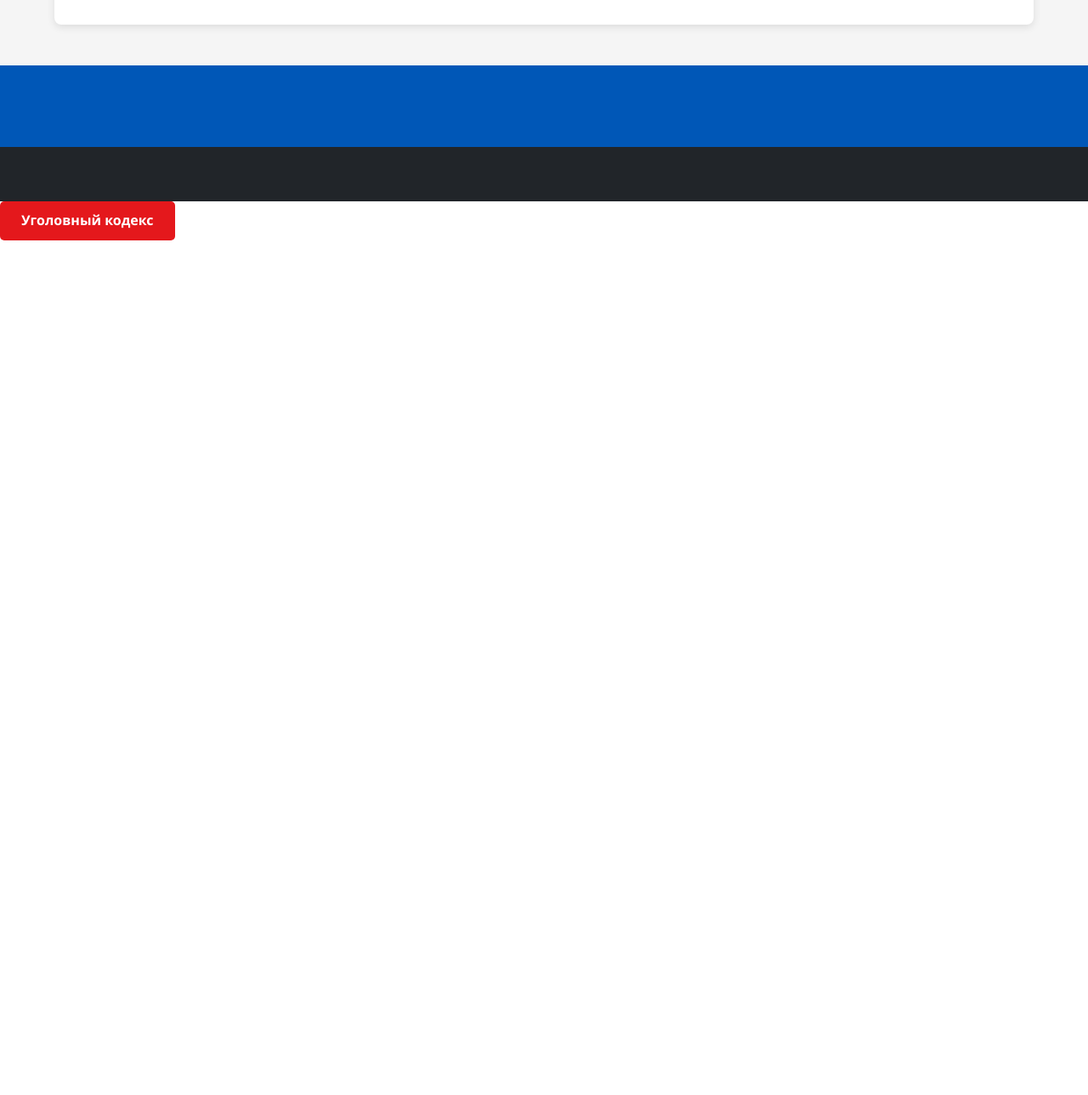
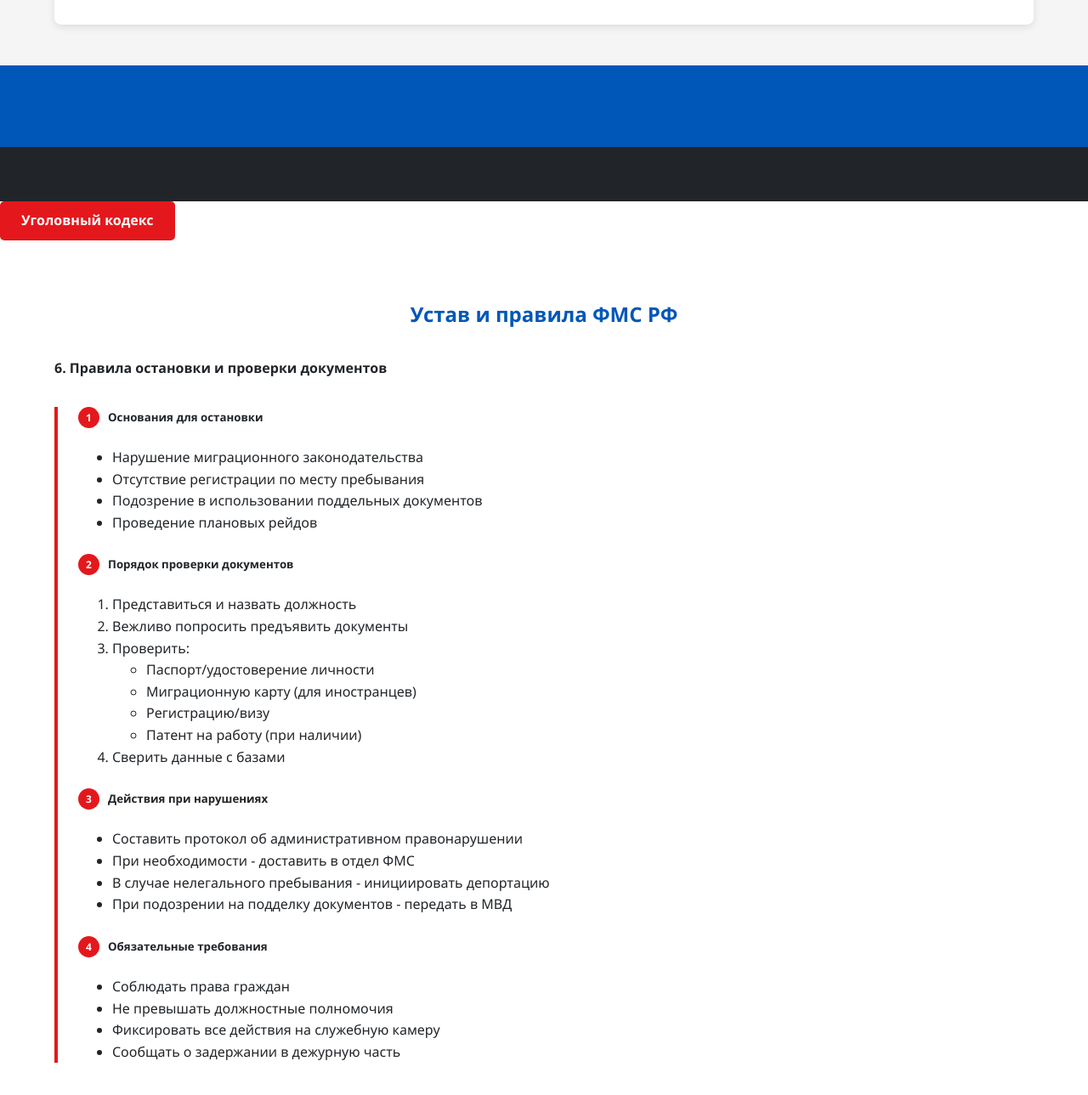
Before and after one commit to ra40k228/FMS_RF, a plain HTML site: page index.html in a window 1280 px wide. Shown: the part 6371-7660 px from the top of the page at 85% size. Before the commit the page ends 6654 px from the top, so only its background shows below. Drawn offline with Linux system fonts and the light colour scheme.

Commit message:
Update index.html

```diff
--- a/index.html
+++ b/index.html
@@ -762,3 +762,106 @@
     <a href="#codex" class="btn">Уголовный кодекс</a>
 </body>
 </html>
+<!DOCTYPE html>
+<html lang="ru">
+<head>
+    <meta charset="UTF-8">
+    <meta name="viewport" content="width=device-width, initial-scale=1.0">
+    <title>ФМС РФ - Федеральная Миграционная Служба</title>
+    <style>
+        /* ... (предыдущие стили остаются без изменений) ... */
+
+        .procedure {
+            margin-top: 2rem;
+            border-left: 4px solid var(--secondary-color);
+            padding-left: 1.5rem;
+        }
+
+        .procedure-step {
+            margin-bottom: 1.5rem;
+            counter-increment: step-counter;
+            position: relative;
+        }
+
+        .procedure-step h5::before {
+            content: counter(step-counter);
+            color: white;
+            background: var(--secondary-color);
+            border-radius: 50%;
+            width: 25px;
+            height: 25px;
+            display: inline-flex;
+            align-items: center;
+            justify-content: center;
+            margin-right: 10px;
+            font-size: 0.9em;
+        }
+    </style>
+</head>
+<body>
+    <!-- ... (предыдущий код до раздела rules остается без изменений) ... -->
+
+    <section id="rules" class="rules">
+        <div class="container">
+            <h2 class="section-title">Устав и правила ФМС РФ</h2>
+            <div class="rules-container">
+                <!-- ... (предыдущие разделы устава остаются) ... -->
+
+                <h4>6. Правила остановки и проверки документов</h4>
+                <div class="procedure">
+                    <div class="procedure-step">
+                        <h5>Основания для остановки</h5>
+                        <ul>
+                            <li>Нарушение миграционного законодательства</li>
+                            <li>Отсутствие регистрации по месту пребывания</li>
+                            <li>Подозрение в использовании поддельных документов</li>
+                            <li>Проведение плановых рейдов</li>
+                        </ul>
+                    </div>
+
+                    <div class="procedure-step">
+                        <h5>Порядок проверки документов</h5>
+                        <ol>
+                            <li>Представиться и назвать должность</li>
+                            <li>Вежливо попросить предъявить документы</li>
+                            <li>Проверить:
+                                <ul>
+                                    <li>Паспорт/удостоверение личности</li>
+                                    <li>Миграционную карту (для иностранцев)</li>
+                                    <li>Регистрацию/визу</li>
+                                    <li>Патент на работу (при наличии)</li>
+                                </ul>
+                            </li>
+                            <li>Сверить данные с базами</li>
+                        </ol>
+                    </div>
+
+                    <div class="procedure-step">
+                        <h5>Действия при нарушениях</h5>
+                        <ul>
+                            <li>Составить протокол об административном правонарушении</li>
+                            <li>При необходимости - доставить в отдел ФМС</li>
+                            <li>В случае нелегального пребывания - инициировать депортацию</li>
+                            <li>При подозрении на подделку документов - передать в МВД</li>
+                        </ul>
+                    </div>
+
+                    <div class="procedure-step">
+                        <h5>Обязательные требования</h5>
+                        <ul>
+                            <li>Соблюдать права граждан</li>
+                            <li>Не превышать должностные полномочия</li>
+                            <li>Фиксировать все действия на служебную камеру</li>
+                            <li>Сообщать о задержании в дежурную часть</li>
+                        </ul>
+                    </div>
+                </div>
+
+                <!-- ... (остальные разделы устава) ... -->
+            </div>
+        </div>
+    </section>
+
+    <!-- ... (остальной код остается без изменений) ... -->
+</body>
+</html>
```
